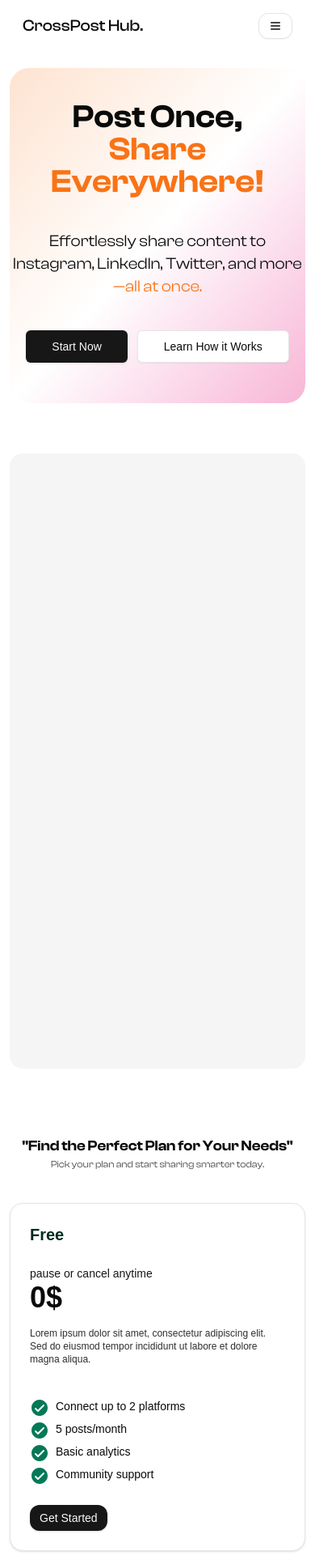
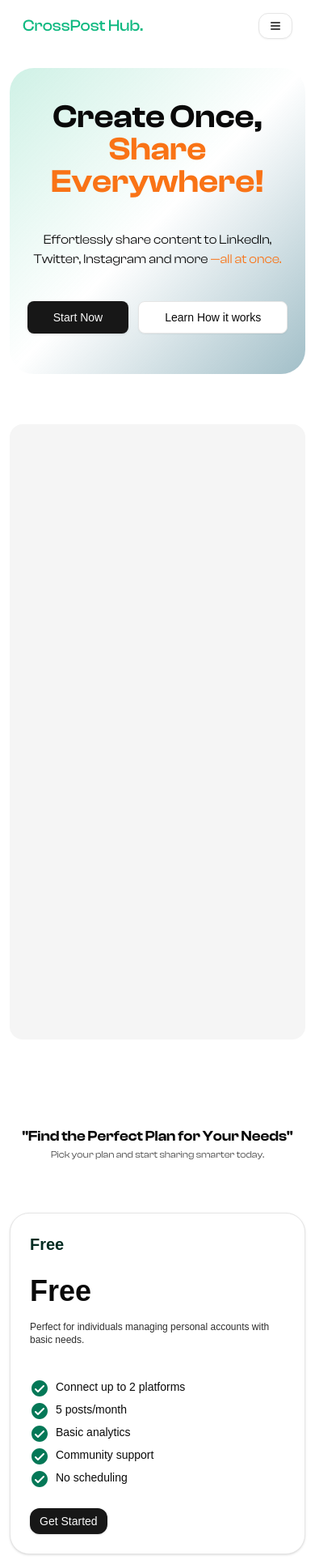
Before and after one commit to hanuchaudhary/CrossPostHub, a Next.js app: page / in a window 390 px wide. Shown: the top 1927 px of the page at 81% size. Built offline with nearby package versions, Linux system fonts and the light colour scheme.

Commit message:
Fixed Responsive

```diff
--- a/src/app/layout.tsx
+++ b/src/app/layout.tsx
@@ -37,7 +37,7 @@ export default function RootLayout({
   return (
     <html lang="en">
       <body
-        className={`${geistSans.variable} ${geistMono.variable} antialiased`}
+        className={`${geistSans.variable} ${geistMono.variable} antialiased selection:bg-emerald-950 selection:text-white`}
       >
         <AuthProvider>
           <ThemeProvider
--- a/src/components/AuthComponents/RegisterForm.tsx
+++ b/src/components/AuthComponents/RegisterForm.tsx
@@ -38,7 +38,7 @@ export default function RegisterForm() {
 
   return (
     <div className="min-h-[calc(100vh-150px)] flex items-center justify-center p-4">
-      <div className="w-full max-w-md space-y-8">
+      <div className="w-full max-w-md md:space-y-8 space-y-4">
         <div className="leading-none">
           <h1 className="text-4xl font-ClashDisplayRegular">Register</h1>
           <p className="text-neutral-400 text-sm">
--- a/src/components/AuthComponents/SigninForm.tsx
+++ b/src/components/AuthComponents/SigninForm.tsx
@@ -63,8 +63,8 @@ export default function SigninForm() {
   }
 
   return (
-    <div className="h-full min-h-[calc(100vh-150px)] flex items-center justify-center p-4">
-      <div className="w-full max-w-md space-y-8">
+    <div className="h-full min-h-[calc(100vh-150px)] flex items-center justify-center px-4 md:p-4">
+      <div className="w-full max-w-md md:space-y-8 space-y-4">
         <div className="leading-none">
           <h1 className="text-4xl font-ClashDisplayRegular">Sign In</h1>
         </div>
--- a/src/components/Guide.tsx
+++ b/src/components/Guide.tsx
@@ -1,6 +1,7 @@
 "use client";
 
 import React from "react";
+import { Button } from "@/components/ui/button";
 import {
   Sheet,
   SheetContent,
@@ -9,30 +10,117 @@ import {
   SheetTitle,
   SheetTrigger,
 } from "@/components/ui/sheet";
-import { Button } from "@/components/ui/button";
+import { guideContent } from "@/data/GuideData";
 
-export default function Guide() {
+interface GuideProps {
+  title?: string;
+  size?: "default" | "sm" | "lg" | "icon" | "xl" | null | undefined;
+}
+
+export default function Guide({ title = "Guide", size }: GuideProps) {
+  const [guideData] = React.useState(guideContent);
+
   return (
     <Sheet>
       <SheetTrigger asChild>
-        <Button variant="outline">Guide</Button>
+        <Button variant="outline" size={size}>
+          {title}
+        </Button>
       </SheetTrigger>
-      <SheetContent className="max-w-sm sm:max-w-3xl">
+      <SheetContent className="max-w-2xl overflow-y-auto md::max-w-3xl">
         <SheetHeader>
           <SheetTitle>
-            <h1 className="font-ClashDisplayMedium text-xl">CrossPost Hub.</h1>
+            <h1 className="font-ClashDisplayMedium text-xl text-emerald-500">CrossPost Hub</h1>
             <SheetDescription className="text-neutral-500 dark:text-neutral-400">
               All your social media in one place.
             </SheetDescription>
           </SheetTitle>
         </SheetHeader>
-        <div className="flex flex-col mt-10">
-          <h1 className="font-semibold">Get Started</h1>
-          <h1 className="font-semibold">Learn More</h1>
-          <h1 className="font-semibold">Pricing</h1>
+        <div className="mt-6 space-y-6">
+          <p className="dark:text-neutral-400 text-neutral-500">
+            {guideData.intro.content
+              .split("Kush Chaudhary")
+              .map((part, index, array) => (
+                <React.Fragment key={index}>
+                  {part}
+                  {index < array.length - 1 && (
+                    <a className="font-ClashDisplayMedium text-emerald-500 underline">Kush Chaudhary</a>
+                  )}
+                </React.Fragment>
+              ))}
+          </p>
+
+          <Section title={guideData.targetUsers.title}>
+            {guideData.targetUsers.content.map((tu) => (
+              <div key={tu.role} className="mb-2">
+                <h3 className="font-semibold">{tu.role}</h3>
+                <p className="dark:text-neutral-400 text-neutral-500">
+                  {tu.description}
+                </p>
+              </div>
+            ))}
+          </Section>
+
+          <Section title={guideData.whatIsCrossPostHub.title}>
+            <p className="dark:text-neutral-400 text-neutral-500">
+              {guideData.whatIsCrossPostHub.content}
+            </p>
+          </Section>
+
+          <Section title={guideData.features.title}>
+            <ul className="list-disc pl-5">
+              {guideData.features.content.map((feature) => (
+                <li
+                  className="dark:text-neutral-400 text-neutral-500"
+                  key={feature}
+                >
+                  {feature}
+                </li>
+              ))}
+            </ul>
+          </Section>
+
+          <Section title={guideData.howToUse.title}>
+            <ol className="list-decimal pl-5">
+              {guideData.howToUse.steps.map((step) => (
+                <li
+                  className="dark:text-neutral-400 text-neutral-500"
+                  key={step}
+                >
+                  {step}
+                </li>
+              ))}
+            </ol>
+          </Section>
+
+          <Section title={guideData.pricing.title}>
+            <p className="dark:text-neutral-400 text-neutral-500">
+              {guideData.pricing.content}
+            </p>
+          </Section>
+
+          <Section title={guideData.conclusion.title}>
+            <p className="dark:text-neutral-400 text-neutral-500">
+              {guideData.conclusion.content}
+            </p>
+          </Section>
         </div>
-
       </SheetContent>
     </Sheet>
   );
 }
+
+function Section({
+  title,
+  children,
+}: {
+  title: string;
+  children: React.ReactNode;
+}) {
+  return (
+    <div>
+      <h2 className="font-semibold text-xl mb-2">{title}</h2>
+      {children}
+    </div>
+  );
+}
--- a/src/components/LandingComponents/Home.tsx
+++ b/src/components/LandingComponents/Home.tsx
@@ -1,34 +1,54 @@
+"use client";
+
 import React from "react";
 import { Button } from "../ui/button";
 import Link from "next/link";
+import Guide from "../Guide";
+import { motion } from "framer-motion";
 
 export default function Home() {
   return (
-    <div className="flex flex-col bg-gradient-to-br from-orange-500/20 via-transparent to-pink-500/40 rounded-3xl md:w-11/12 mx-auto my-5 gap-10 md:gap-[100px] pb-[50px] md:pb-0 md:flex-row items-center justify-center flex-grow selection:bg-primary selection:text-primary-foreground">
+    <motion.div
+      initial={{ filter: "blur(10px)" }}
+      animate={{ filter: "blur(0px)" }}
+      transition={{ duration: 0.5 }}
+      className="flex flex-col bg-gradient-to-br from-emerald-500/20 via-transparent to-cyan-800/40 rounded-[30px] md:max-w-7xl mx-auto my-5 gap-10 md:gap-[100px] pb-[50px] md:pb-0 md:flex-row items-center justify-center flex-grow selection:bg-primary selection:text-primary-foreground"
+    >
       <div>
-        <div className="font-ClashDisplaySemibold text-center leading-none pt-10 md:pt-20">
-          <h1 className="text-[40px] sm:text-[80px] lg:text-[100px]">
-            Post Once,
+        <motion.div
+          initial={{ opacity: 0, y: 20 }}
+          animate={{ opacity: 1, y: 0 }}
+          transition={{ delay: 0.2, duration: 0.8 }}
+          className="font-ClashDisplaySemibold text-center leading-none pt-10 md:pt-20"
+        >
+          <h1 className="text-[40px] sm:text-[80px] lg:text-[105px]">
+            Create Once,
           </h1>
           <h1 className="text-orange-500 text-[40px] sm:text-[80px] lg:text-[100px]">
             Share Everywhere!
           </h1>
-        </div>
-        <h2 className="text-center font-ClashDisplayRegular text-xl dark:text-neutral-300 my-10">
-          Effortlessly share content to Instagram, LinkedIn, Twitter, and more{" "}
+        </motion.div>
+        <motion.h2
+          initial={{ opacity: 0, y: 20 }}
+          animate={{ opacity: 1, y: 0 }}
+          transition={{ delay: 0.4, duration: 0.8 }}
+          className="text-center px-4 font-ClashDisplayRegular md:text-xl dark:text-neutral-300 my-10"
+        >
+          Effortlessly share content to LinkedIn, Twitter, Instagram and more{" "}
           <span className="text-orange-500">—all at once.</span>
-        </h2>
-        <div className="flex items-center w-full justify-center md:py-20 gap-3">
+        </motion.h2>
+        <motion.div
+          initial={{ opacity: 0, y: 20 }}
+          animate={{ opacity: 1, y: 0 }}
+          transition={{ delay: 0.6, duration: 0.8 }}
+          className="flex items-center px-4 w-full justify-center md:py-20 gap-3"
+        >
           <Link href="/register" replace>
-            <Button className="md:px-14 md:py-6" size={"lg"}>
-              Start Now
-            </Button>
+            <Button size={"xl"}>Start Now</Button>
           </Link>
-          <Button className="md:px-14 md:py-6" size={"lg"} variant={"outline"}>
-            Learn How it Works
-          </Button>
-        </div>
+          <Guide size={"xl"} title="Learn How it works" />
+        </motion.div>
       </div>
-    </div>
+    </motion.div>
   );
 }
--- a/src/components/LandingComponents/Navbar.tsx
+++ b/src/components/LandingComponents/Navbar.tsx
@@ -1,13 +1,19 @@
 import React from "react";
 import MobileNav from "./MobileNav";
 import NavItems from "./NavItems";
+import Link from "next/link";
 
 export default function Navbar() {
   return (
     <header className="flex items-center justify-between max-w-7xl mx-auto py-4 px-4 sm:px-6 lg:px-8">
-      <h1 className="font-ClashDisplayMedium text-xl">CrossPost Hub.</h1>
+      <Link
+        href="/"
+        className="font-ClashDisplayMedium text-emerald-500 text-xl"
+      >
+        CrossPost Hub.
+      </Link>
       <div className="md:block hidden">
-        <NavItems/>
+        <NavItems />
       </div>
       <div className="md:hidden block">
         <MobileNav />
--- a/src/components/LandingComponents/PricingCard.tsx
+++ b/src/components/LandingComponents/PricingCard.tsx
@@ -1,4 +1,4 @@
-'use client'
+"use client";
 
 import { motion } from "framer-motion";
 import { Card, CardContent, CardFooter, CardHeader } from "../ui/card";
@@ -11,7 +11,7 @@ export interface PricingCardProps {
   price: string;
   features: string[];
   classname?: string;
-  cta: string
+  cta: string;
 }
 
 export default function PricingCard({
@@ -20,13 +20,13 @@ export default function PricingCard({
   price,
   features,
   classname,
-  cta
+  cta,
 }: PricingCardProps) {
   return (
-    <motion.div
-      whileHover={{ scale: 1.05 }}
-    >
-      <Card className={`${classname} rounded-2xl h-full flex flex-col justify-between`}>
+    <motion.div whileHover={{ scale: 1.05 }}>
+      <Card
+        className={`${classname} rounded-3xl h-full flex flex-col justify-between`}
+      >
         <CardHeader>
           <motion.h1
             initial={{ opacity: 0, y: -20 }}
@@ -46,14 +46,18 @@ export default function PricingCard({
             className="mb-10 flex flex-col items-start justify-center"
           >
             <div>
-              {price !== "Free" && (
+              {price !== "0$" && (
                 <p className="text-sm text-neutral-900 dark:text-neutral-200">
                   pause or cancel anytime
                 </p>
               )}
-              <h1 className="text-4xl font-bold pb-4">{price}</h1>
+              <h1 className="text-4xl font-bold pb-4">
+                {price === "0$" ? "Free" : price}
+              </h1>
             </div>
-            <p className="description text-xs text-secondary-foreground/90">{description}</p>
+            <p className="description text-xs text-secondary-foreground/90">
+              {description}
+            </p>
           </motion.div>
           <motion.ul className="space-y-1">
             {features.map((feature, index) => (
@@ -64,7 +68,8 @@ export default function PricingCard({
                 transition={{ duration: 0.3, delay: index * 0.1 }}
                 className="flex gap-2 text-sm"
               >
-                <Image height={24} width={24} src="/PricingTick.svg" alt="" /> <span>{feature}</span>
+                <Image height={24} width={24} src="/PricingTick.svg" alt="" />{" "}
+                <span>{feature}</span>
               </motion.li>
             ))}
           </motion.ul>
@@ -75,9 +80,7 @@ export default function PricingCard({
             animate={{ opacity: 1, y: 0 }}
             transition={{ duration: 0.5, delay: 0.5 }}
           >
-            <Button>
-              {cta}
-            </Button>
+            <Button>{cta}</Button>
           </motion.div>
         </CardFooter>
       </Card>
--- a/src/components/LandingComponents/PricingSection.tsx
+++ b/src/components/LandingComponents/PricingSection.tsx
@@ -6,11 +6,14 @@ export default function PricingSection() {
       id: "free",
       title: "Free",
       price: "0$",
+      description:
+        "Perfect for individuals managing personal accounts with basic needs.",
       features: [
         "Connect up to 2 platforms",
         "5 posts/month",
         "Basic analytics",
         "Community support",
+        "No scheduling",
       ],
       cta: "Get Started",
     },
@@ -18,11 +21,14 @@ export default function PricingSection() {
       id: "pro",
       title: "Pro",
       price: "15$",
+      description:
+        "Great for professionals managing multiple accounts and looking for advanced tools.",
       features: [
         "Connect up to 5 platforms",
         "Unlimited posts",
         "Advanced analytics",
         "Priority support",
+        "Scheduling posts",
       ],
       cta: "Upgrade to Pro",
     },
@@ -30,19 +36,22 @@ export default function PricingSection() {
       id: "premium",
       title: "Premium",
       price: "30$",
+      description:
+        "Ideal for businesses and teams requiring full flexibility and premium features.",
       features: [
         "Connect unlimited platforms",
         "Unlimited posts and scheduling",
         "Team collaboration",
         "Premium support",
+        "Custom branding",
       ],
       cta: "Go Premium",
     },
   ];
 
   return (
-    <>
-      <div className="text-center py-10">
+    <div className="max-w-6xl mx-auto">
+      <div className="text-center py-16">
         <h1 className="font-ClashDisplaySemibold text-lg md:text-4xl">
           &quot;Find the Perfect Plan for Your Needs&quot;
         </h1>
@@ -50,19 +59,22 @@ export default function PricingSection() {
           Pick your plan and start sharing smarter today.
         </h3>
       </div>
-      <div className="grid grid-cols-1 md:grid-cols-3 justify-center gap-3 md:gap-10 max-w-6xl mx-auto">
+      <div className="grid grid-cols-1 md:grid-cols-3 justify-center gap-3 md:gap-8 max-w-6xl mx-auto">
         {pricingPlans.map((plan) => (
           <PricingCard
-            classname={`${plan.id === "pro" && "md:scale-110"}`}
+            classname={`${
+              plan.id === "pro" &&
+              "md:scale-110 bg-emerald-950/10 border-emerald-950/20"
+            }`}
             key={plan.id}
             title={plan.title}
             price={plan.price}
             features={plan.features}
             cta={plan.cta}
-            description="Lorem ipsum dolor sit amet, consectetur adipiscing elit. Sed do eiusmod tempor incididunt ut labore et dolore magna aliqua."
+            description={plan.description}
           />
         ))}
       </div>
-    </>
+    </div>
   );
 }
--- a/src/components/Previews/SimplePostPreview.tsx
+++ b/src/components/Previews/SimplePostPreview.tsx
@@ -42,6 +42,8 @@ export function SimplePostPreview({ content, images }: SimplePostPreviewProps) {
                   <CarouselItem key={index}>
                     <AspectRatio ratio={1}>
                       <Image
+                        height={100}
+                        width={100}
                         src={URL.createObjectURL(image) || "/placeholder.svg"}
                         alt={`Preview ${index + 1}`}
                         className="w-full h-full object-contain rounded"
--- a/src/components/ui/button.tsx
+++ b/src/components/ui/button.tsx
@@ -26,6 +26,7 @@ const buttonVariants = cva(
         sm: "h-8 rounded-md px-3 text-xs",
         lg: "h-10 rounded-md px-8",
         icon: "h-9 w-9",
+        xl: "md:h-12 h-10 rounded-lg md:px-10 px-8"
       },
     },
     defaultVariants: {
--- /dev/null
+++ b/src/data/GuideData.ts
@@ -0,0 +1,55 @@
+export const guideContent = {
+    intro: {
+        title: "CrossPostHub",
+        content: "Welcome to CrossPostHub, a powerful platform designed to streamline the process of posting across multiple social media accounts from one central hub. I’m Kush Chaudhary, the creator of CrossPostHub, and I’m excited to help you make your content management easier and more efficient."
+    },
+    targetUsers: {
+        title: "Who Should Use CrossPostHub?",
+        content: [
+            {
+                role: "Developers",
+                description: "If you want to learn in public and automate your posts across platforms, CrossPostHub helps you post regularly without the need to manually manage every platform."
+            },
+            {
+                role: "Creators",
+                description: "Whether you're a content creator or influencer, CrossPostHub allows you to reach a larger audience by posting to multiple platforms at once."
+            },
+            {
+                role: "Normal Users",
+                description: "If you're someone who likes to share updates with your friends, family, or followers, CrossPostHub makes it easier to schedule and post content across your favorite social media accounts."
+            }
+        ]
+    },
+    whatIsCrossPostHub: {
+        title: "What is CrossPostHub?",
+        content: "CrossPostHub is a unified social media platform that allows you to manage and post to various social media accounts (LinkedIn, Instagram, Twitter, and more) in one place. Whether you want to post instantly or schedule your content, CrossPostHub makes it seamless and efficient."
+    },
+    features: {
+        title: "Features",
+        content: [
+            "Multiple Platform Support: Post to LinkedIn, Twitter, Instagram, and more.",
+            "Scheduling and Instant Posting: Schedule your posts for the future or post instantly.",
+            "User-friendly Interface: Simple to use, no technical experience required.",
+            "Analytics: Basic analytics to monitor your post performance (available on paid plans).",
+            "Security: Secure login and integrations with social media platforms."
+        ]
+    },
+    howToUse: {
+        title: "How to Use CrossPostHub?",
+        steps: [
+            "Create an Account: Go to the sign-up page and create your free account.",
+            "Dashboard: Once logged in, you’ll be directed to the dashboard where you can manage your posts and integrations.",
+            "Connect Your Accounts: Link your social media accounts, including LinkedIn, Twitter, Instagram, and others.",
+            "Create a Post: Use the 'Create Post' button to start composing your post with text, images, and scheduled times.",
+            "Publish or Schedule: Choose whether to publish the post immediately or schedule it for later."
+        ]
+    },
+    pricing: {
+        title: "Pricing",
+        content: "We offer several pricing plans:\n- Free Plan: Includes limited posts and integrations.\n- Pro Plan: Allows you to connect more platforms and offers more features.\n- Premium Plan: Unlocks all features, including unlimited integrations, analytics, and team collaboration."
+    },
+    conclusion: {
+        title: "Conclusion",
+        content: "CrossPostHub is designed to simplify your social media management. Whether you’re a creator, developer, or just an average user, our platform is here to help you post to multiple platforms effortlessly. Sign up now and start managing your content like a pro!"
+    }
+};
```
Also changed, not shown: src/components/LandingComponents/LandingFooter.tsx (+34 -1 lines).
